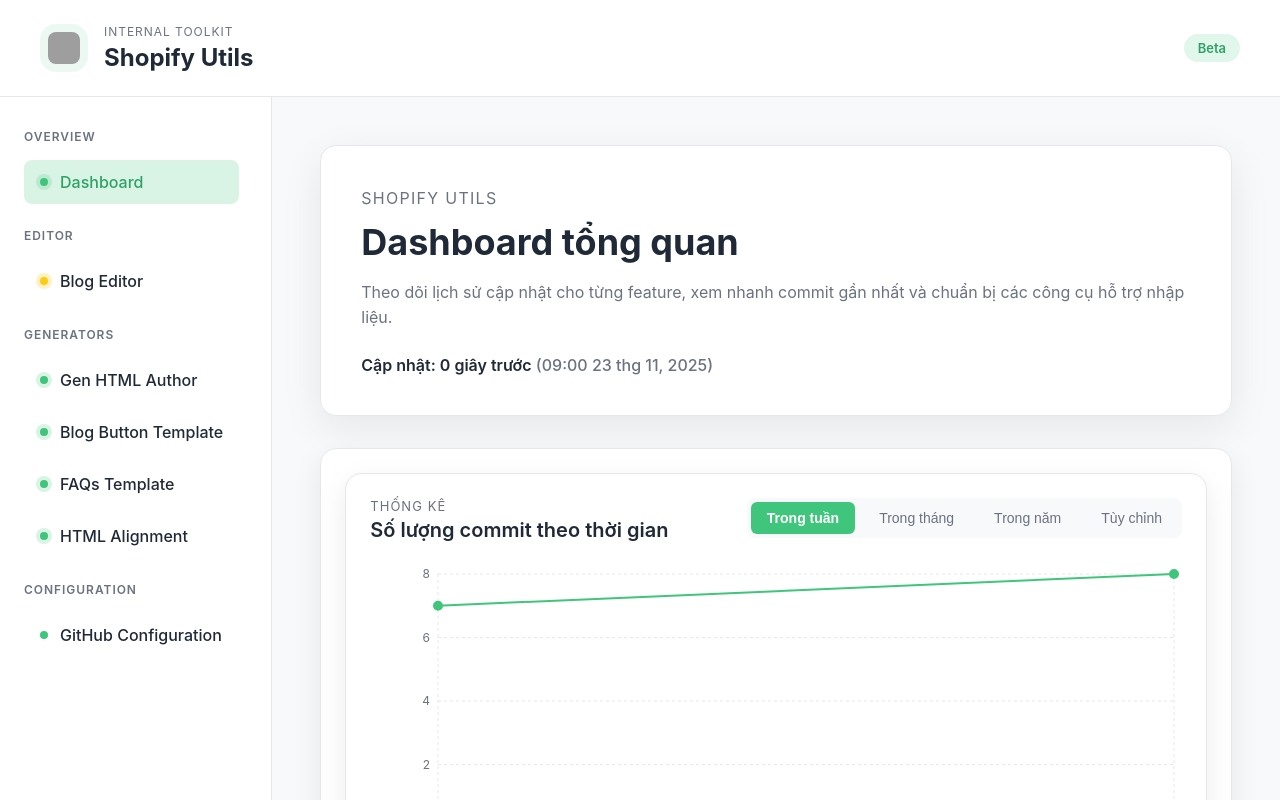
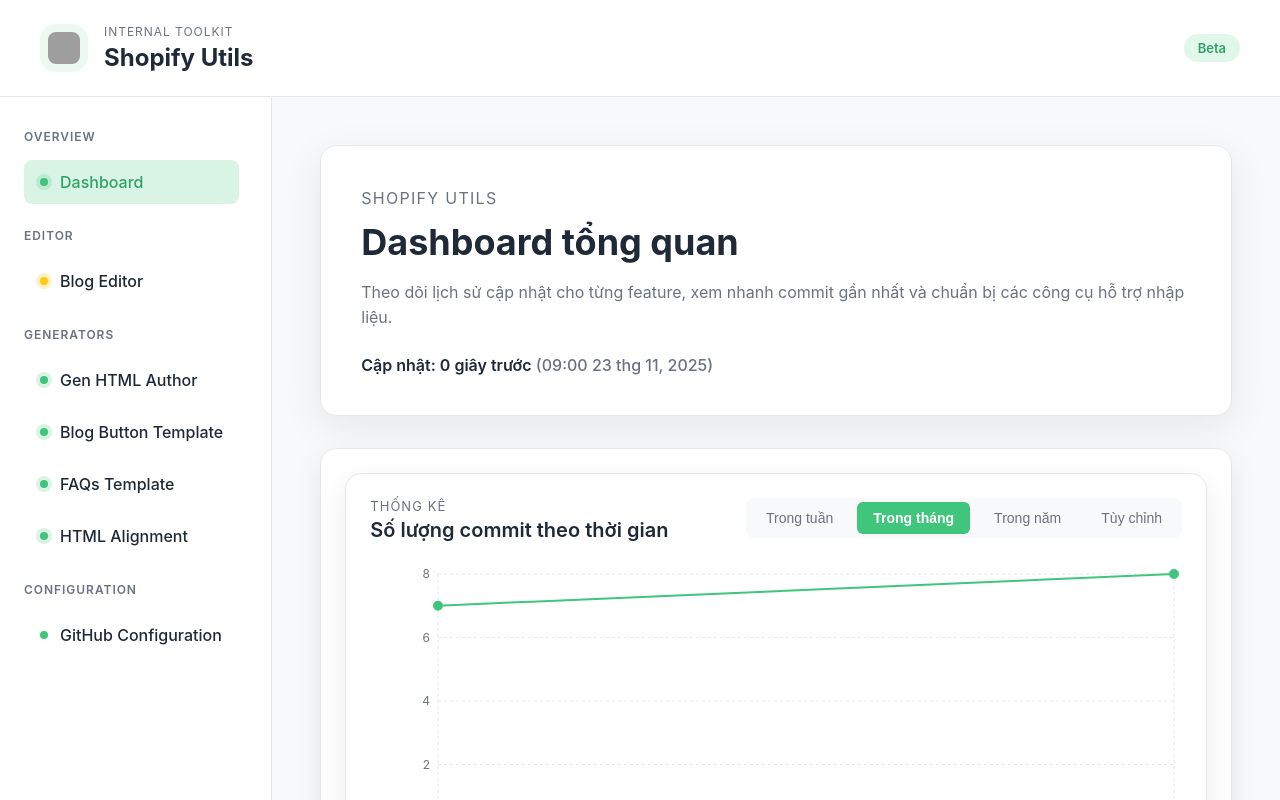
Before and after one commit to wwenrr/shopify-utils, a React (Create React App) app: page / in a window 1280 px wide. Built offline with nearby package versions, Linux system fonts and the light colour scheme; grey boxes are pictures that could not be loaded.

Commit message:
fix: change default period in CommitChart from week to month

```diff
--- a/src/pages/overview/dashboard/components/CommitChart.js
+++ b/src/pages/overview/dashboard/components/CommitChart.js
@@ -21,7 +21,7 @@
 }
 
 function CommitChart({ commits }) {
-  const [period, setPeriod] = useState('week');
+  const [period, setPeriod] = useState('month');
   const [startDate, setStartDate] = useState(getDefaultStartDate());
   const [endDate, setEndDate] = useState(getDefaultEndDate());
 
```
